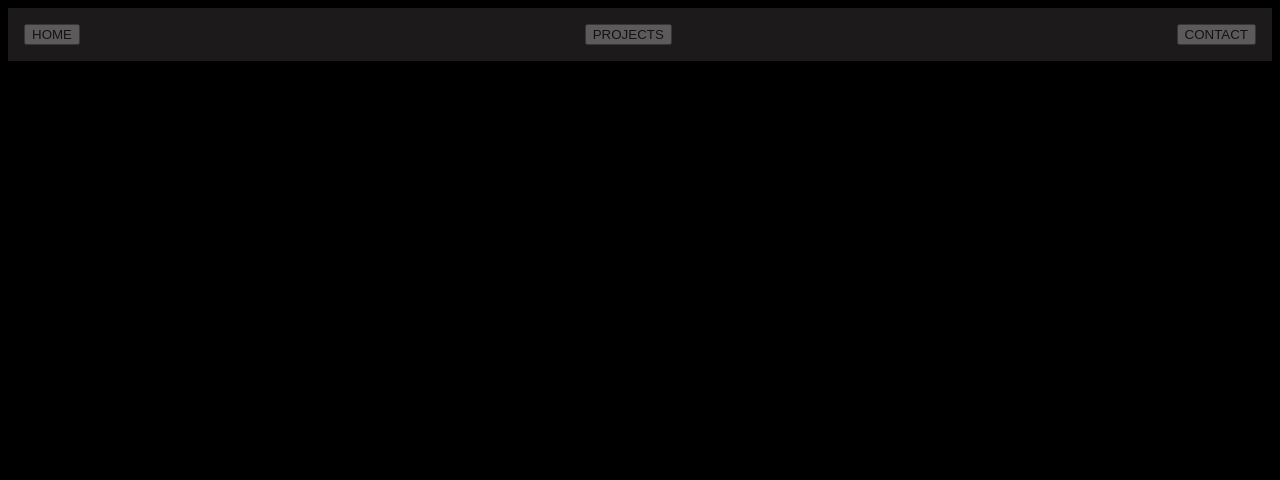
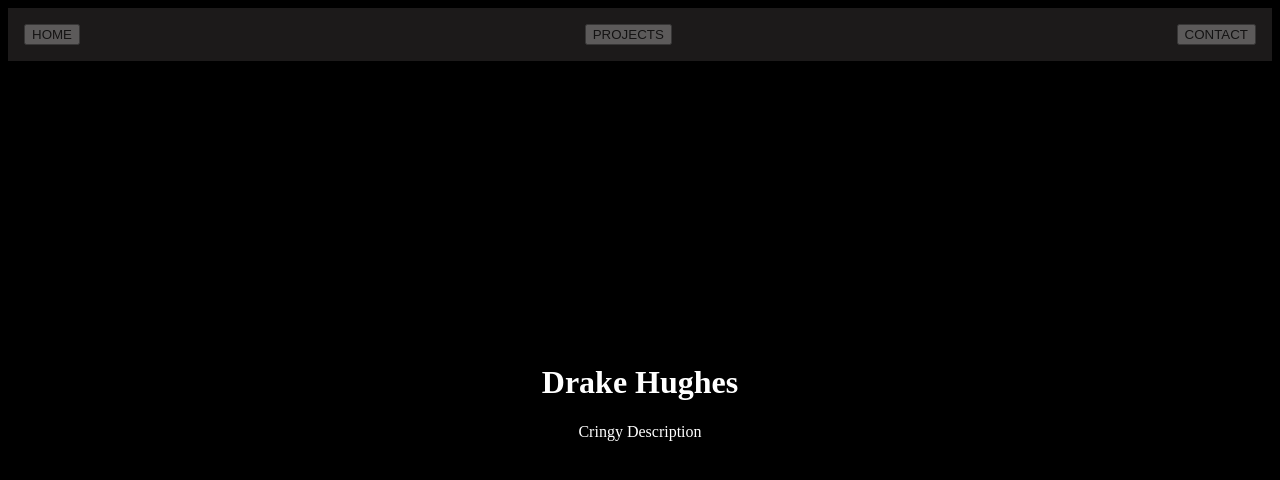
Before and after one commit to DrakeH5/DrakeH5.github.io, a plain HTML site: page index.html in a window 1280 px wide. Drawn offline with Linux system fonts and the light colour scheme.

Commit message:
center text

```diff
--- a/index.html
+++ b/index.html
@@ -6,6 +6,11 @@
             <button>PROJECTS</button>
             <button>CONTACT</button>
         </div>
+
+        <div id="centerDiv"><center>
+            <h1>Drake Hughes</h1>
+            <p>Cringy Description</p>
+        </center></div>
 
         <style>
             body {
@@ -20,6 +25,15 @@
             button {
                 opacity: 0.3;
             }
+            h1, h2, h3, p {
+                color: white
+            }
+            #centerDiv {
+                position: absolute;
+                left: 50%;
+                top: 50%;
+                transform: translate(-50%, -50%);
+            }
         </style>
         <script>
 
```
